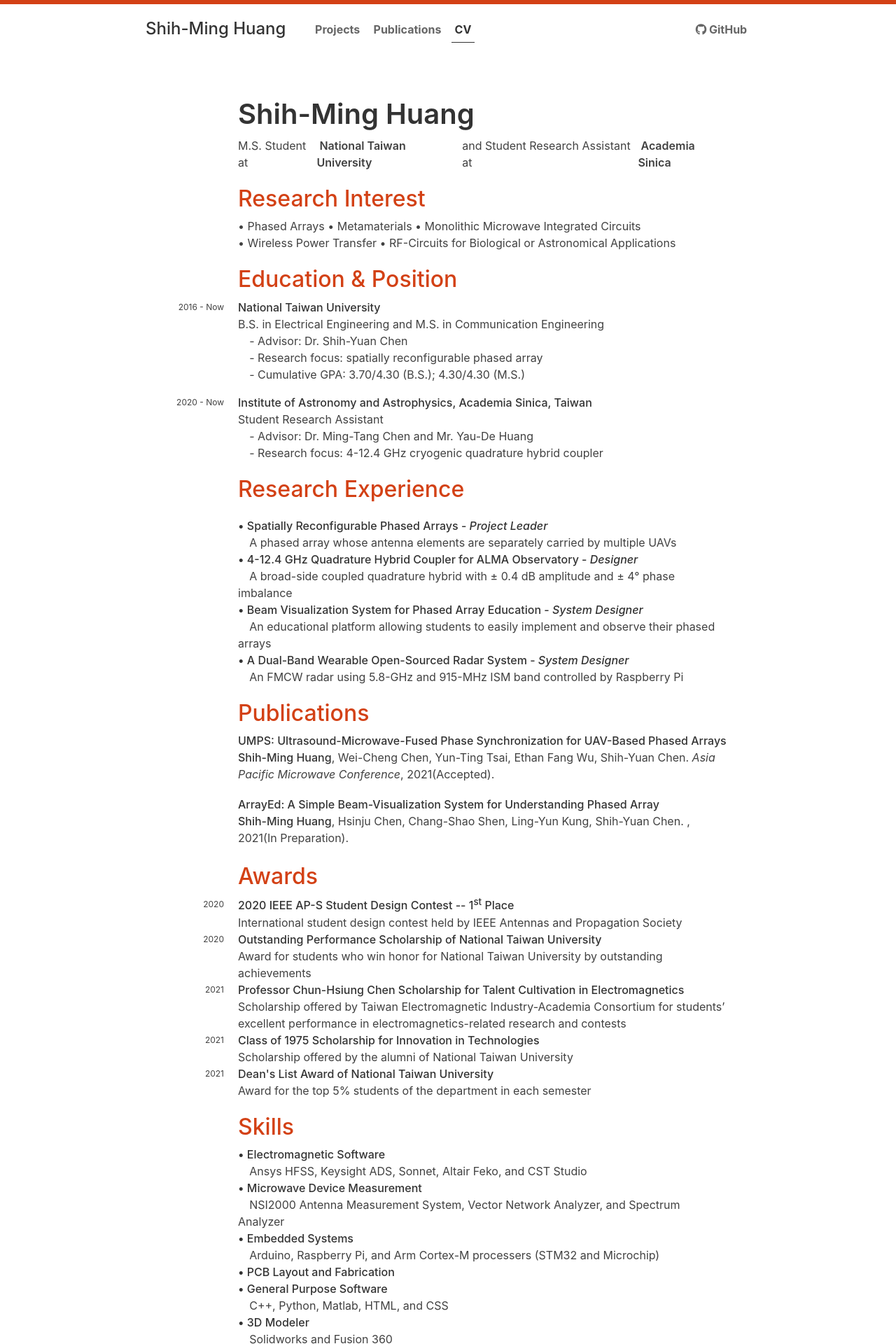
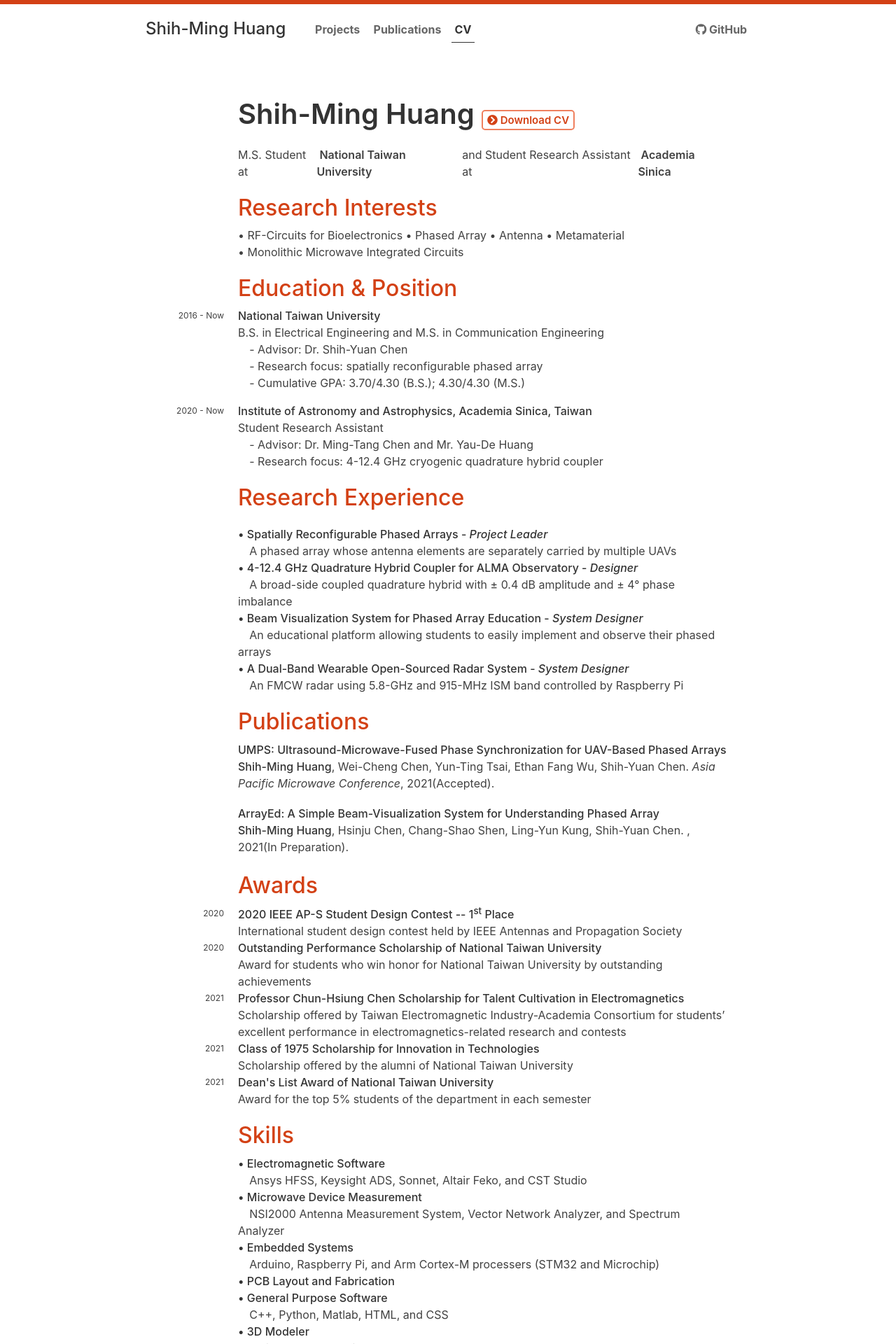
Before and after one commit to Shih-Ming/mypage, a Jekyll site: the page built from cv.html, in a window 1280 px wide. Shown: the top 1920 px of the page at 70% size. Built offline with Jekyll 4.4.1, drawn with Linux system fonts in a browser that asks for light colours.

Commit message:
update download link of CV

```diff
--- a/_sass/_cv.scss
+++ b/_sass/_cv.scss
@@ -20,7 +20,11 @@
     page-break-after: avoid;
   }
 
-  h1, h2, .pub-type {
+  h1{
+    color: $dark-text-color;
+  }
+
+  h2, .pub-type {
     color: $brand-color;
     margin: 1rem 0 .2rem 0;
   }
@@ -39,6 +43,21 @@
   h2 a {
     font-size: 0.7em;
     color: $grey-color;
+  }
+
+  .button {
+    font-size:15px;
+    color: $brand-color;
+    padding: 3px 6px;
+    border-radius: 5px;
+    border: 2px solid lighten($brand-color, 20%);
+
+    &:hover {
+      font-size:15px;
+      opacity: 1;
+      text-decoration: none;
+      background-color: lighten($brand-color, 50%);
+    }
   }
 
   .live-link {
--- a/cv.html
+++ b/cv.html
@@ -6,21 +6,28 @@ title: CV
 
 <section class="container">
 
-<h1><a href="{{ absolute_url }}/">Shih-Ming Huang</a></h1>
+<h1>
+  Shih-Ming Huang
+  <a href="{{ "/CV_ShihMing.pdf" | relative_url }}" class="button">
+    <i class="fas fa-chevron-circle-right"></i>
+    Download CV
+  </a>
+</h1>
+
 
 <small class="live-link">Last updated in <time datetime="{{ site.time }}">{{ site.time | date: '%B %Y'}}</time>. Get the latest version at <a href="{{ '/cv' | absolute_url }}">www.domoritz.de/cv</a>.</small>
 <div class="header-columns">
   M.S. Student at<b>&nbsp<a href="https://www.ntu.edu.tw/english/">National Taiwan University</a>&nbsp</b>and Student Research Assistant at<b>&nbsp<a href="https://www.asiaa.sinica.edu.tw/">Academia Sinica</a></b>
 </div>
 
-<h2>Research Interest</h2>
+<h2>Research Interests</h2>
 
 <p>
-&#x2022 Phased Arrays
-&#x2022 Metamaterials
-&#x2022 Monolithic Microwave Integrated Circuits<br>
-&#x2022 Wireless Power Transfer
-&#x2022 RF-Circuits for Biological or Astronomical Applications
+&#x2022 RF-Circuits for Bioelectronics
+&#x2022 Phased Array
+&#x2022 Antenna
+&#x2022 Metamaterial <br>
+&#x2022 Monolithic Microwave Integrated Circuits
 </p>
 
 <h2>Education & Position</h2>
```
Also changed, not shown: 1 other file.
